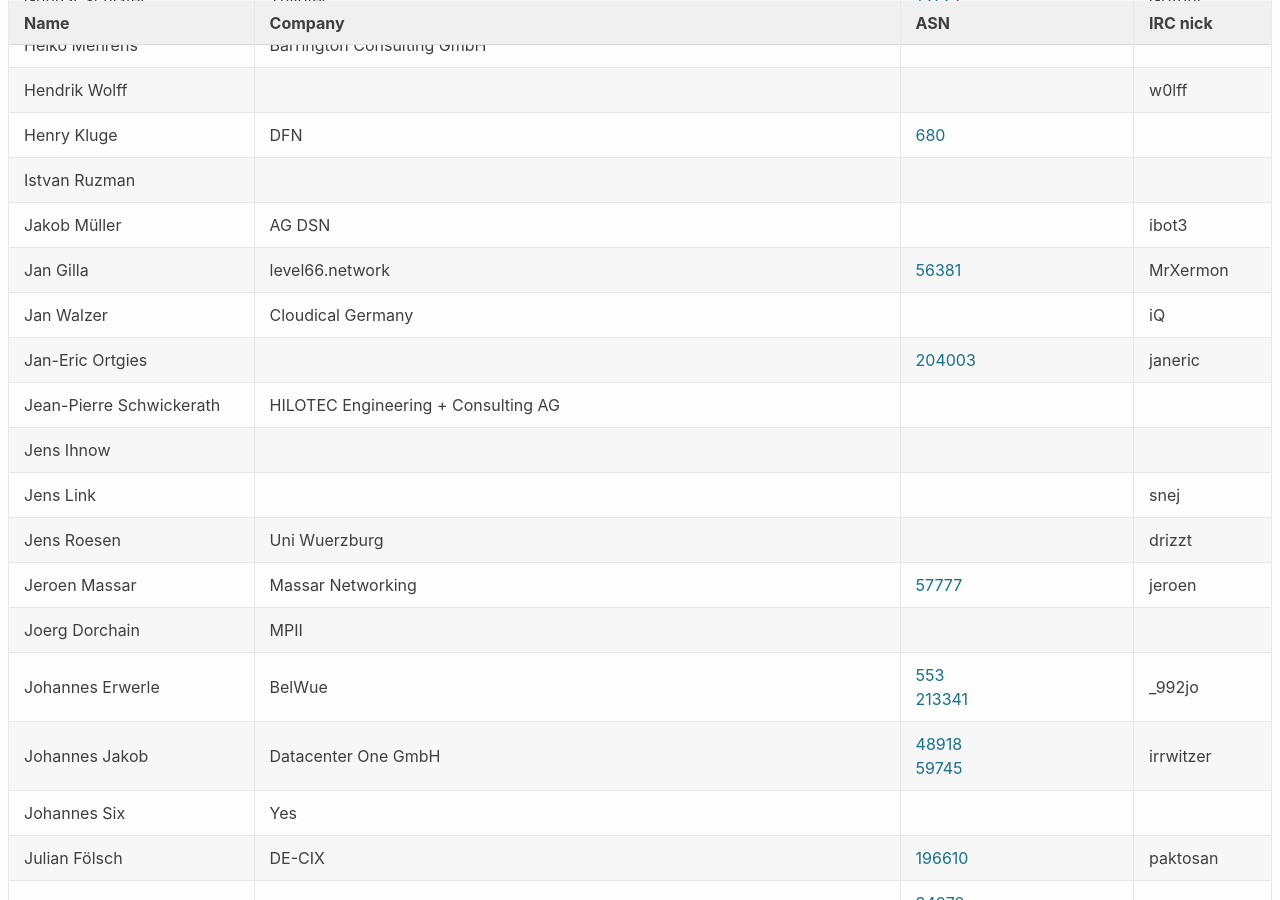
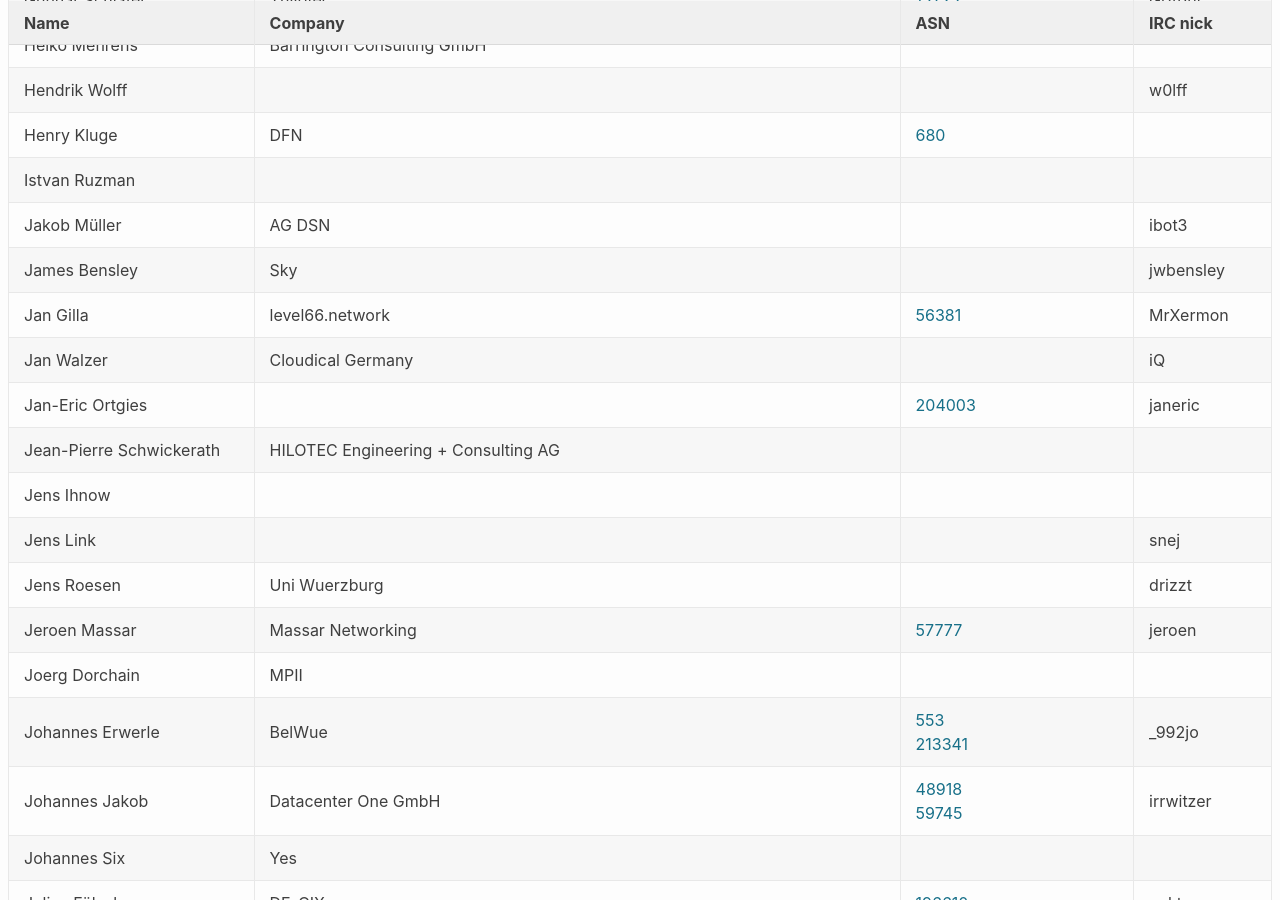
Before and after one commit to denog/pretix-attendeelist, a Jekyll site: the page built from denog13/index.markdown, in a window 1280 px wide and 900 px high, scrolled down 3025 px. Built offline with Jekyll 4.4.1, drawn with Linux system fonts in a browser that asks for light colours.

Commit message:
Latest data: Mon Oct  4 15:50:14 UTC 2021

```diff
--- a/_data/attendees_denog13.json
+++ b/_data/attendees_denog13.json
@@ -423,6 +423,12 @@
     "name": "Jakob Müller",
     "company": "AG DSN",
     "irc": "ibot3",
+    "asn": null
+  },
+  {
+    "name": "James Bensley",
+    "company": "Sky",
+    "irc": "jwbensley",
     "asn": null
   },
   {
```
